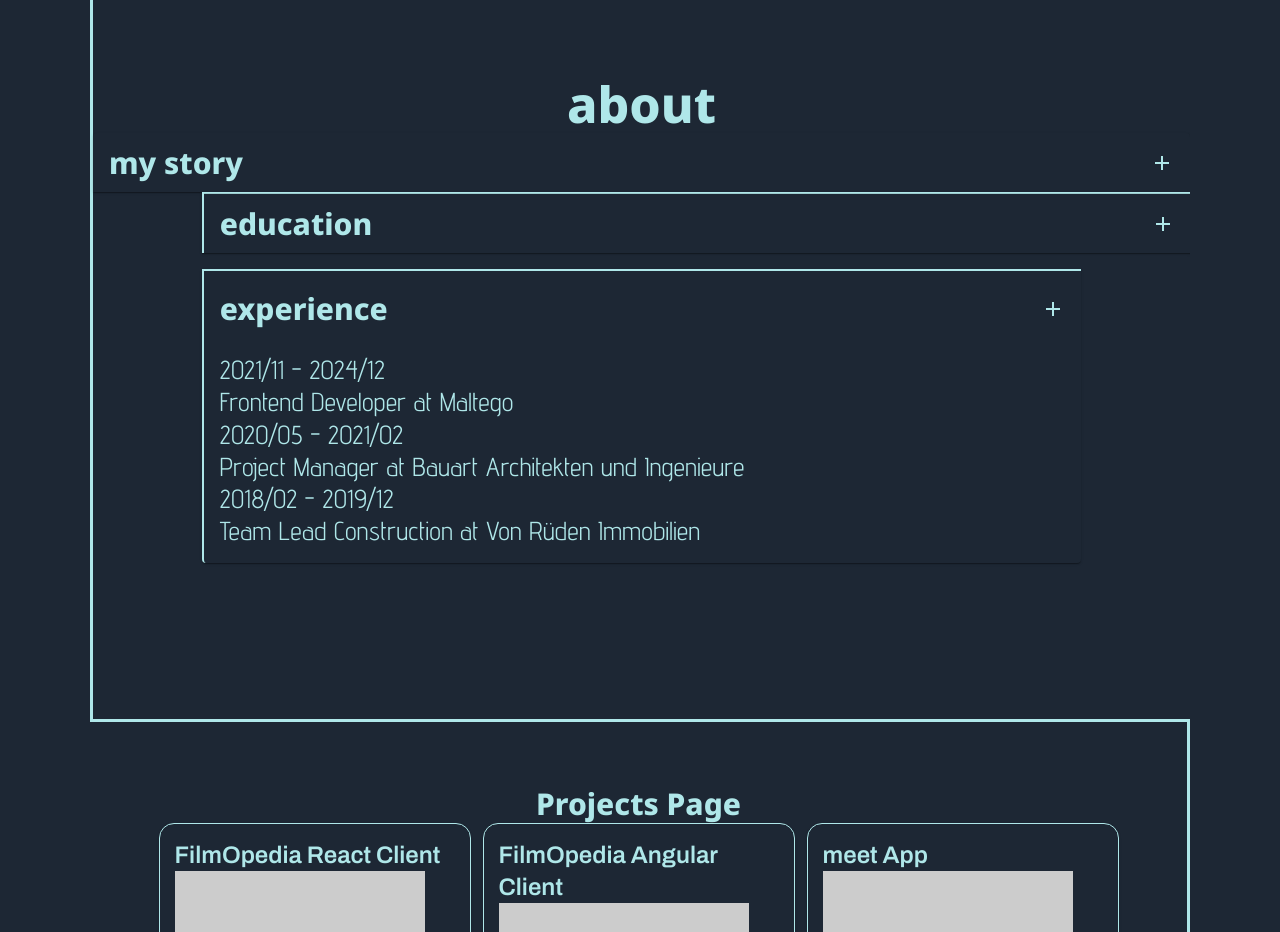
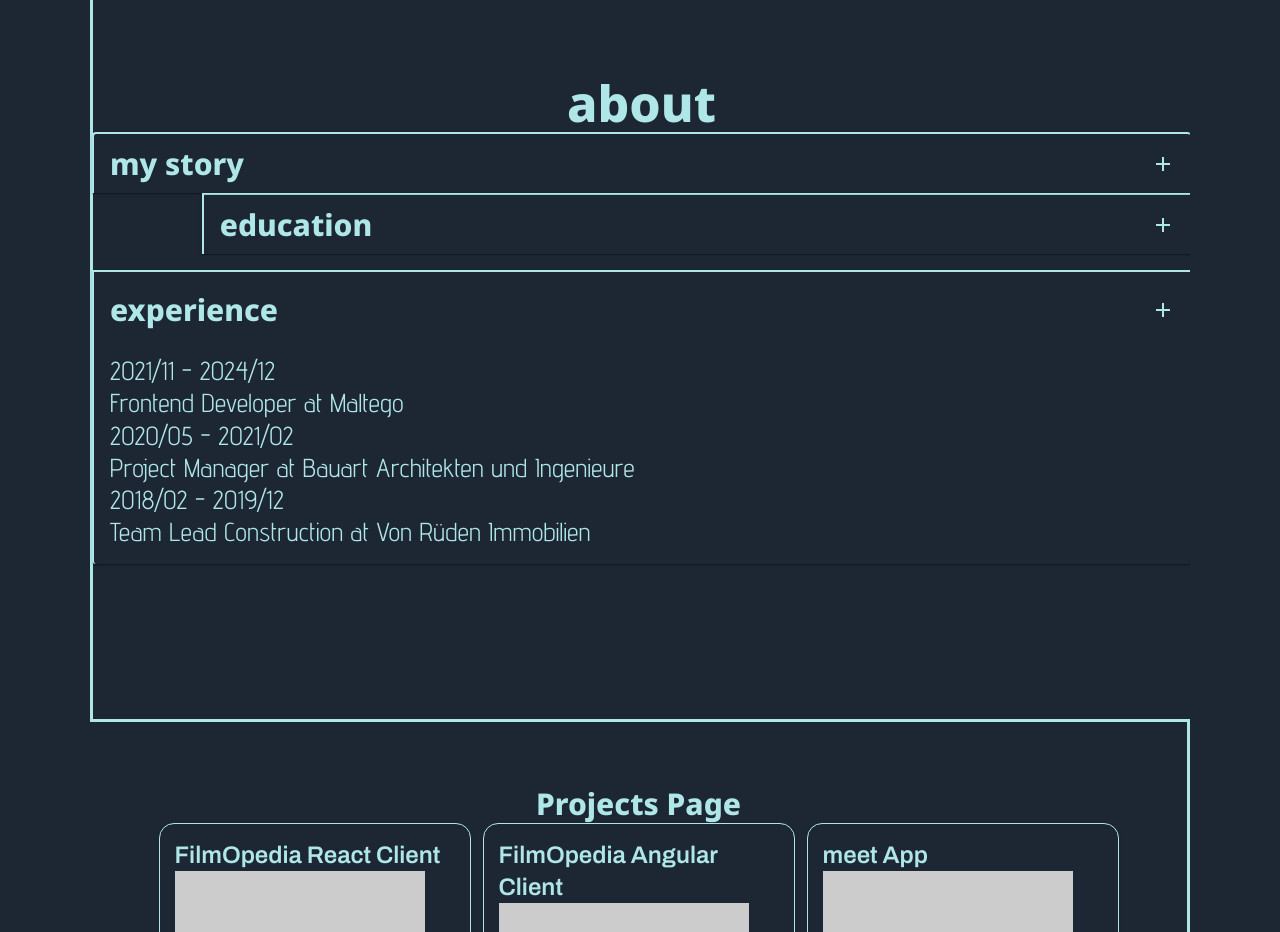
Before and after one commit to danielvonboros/portfolio, a React (Vite) app: page / in a window 1280 px wide. Shown: the part 1020-1952 px from the top of the page. Built offline with nearby package versions, Linux system fonts and the light colour scheme; a web font is replaced by a local one.

Commit message:
feat: add collapsible/expandable accordions in about section

```diff
--- a/src/about/About.tsx
+++ b/src/about/About.tsx
@@ -15,6 +15,24 @@ const About = () => {
     (panel: string) => (event: React.SyntheticEvent, isExpanded: boolean) => {
       setExpanded(isExpanded ? panel : false);
     };
+
+  const sharedAccordionStyle = {
+    display: "flex",
+    flexDirection: "column",
+    backgroundColor: "primary.main",
+    borderTop: `2px solid ${theme.palette.secondary.main}`,
+    borderLeft: `2px solid ${theme.palette.secondary.main}`,
+  };
+
+  const getAccordionStyle = (
+    panel: string,
+    initialWidth: string,
+    initialMarginLeft: string
+  ): SxProps<Theme> => ({
+    ...sharedAccordionStyle,
+    width: expanded === panel ? "100%" : initialWidth,
+    marginLeft: expanded === panel ? 0 : initialMarginLeft,
+  });
 
   return (
     <>
@@ -36,13 +54,7 @@ const About = () => {
         </Typography>
 
         <Accordion
-          sx={{
-            display: "flex",
-            flexDirection: "column",
-            backgroundColor: "primary.main",
-            width: "100%",
-            marginLeft: 0,
-          }}
+          sx={getAccordionStyle("story", "100%", "0")}
           expanded={expanded === "story"}
           onChange={handleChange("story")}
         >
@@ -86,16 +98,7 @@ const About = () => {
           </AccordionDetails>
         </Accordion>
         <Accordion
-          sx={{
-            display: "flex",
-            flexDirection: "column",
-            backgroundColor: "primary.main",
-            minWidth: "90%",
-            marginLeft: "10%",
-            borderTop: `2px solid ${theme.palette.secondary.main}`,
-            borderLeft: `2px solid ${theme.palette.secondary.main}`,
-            borderBottom: 0,
-          }}
+          sx={getAccordionStyle("education", "90%", "10%")}
           expanded={expanded === "education"}
           onChange={handleChange("education")}
         >
@@ -126,16 +129,7 @@ const About = () => {
           </AccordionDetails>
         </Accordion>
         <Accordion
-          sx={{
-            display: "flex",
-            flexDirection: "column",
-            backgroundColor: "primary.main",
-            minWidth: "80%",
-            marginLeft: "20%",
-            borderTop: `2px solid ${theme.palette.secondary.main}`,
-            borderLeft: `2px solid ${theme.palette.secondary.main}`,
-            borderBottom: 0,
-          }}
+          sx={getAccordionStyle("experience", "80%", "20%")}
           expanded={expanded === "experience"}
           onChange={handleChange("experience")}
         >
```
